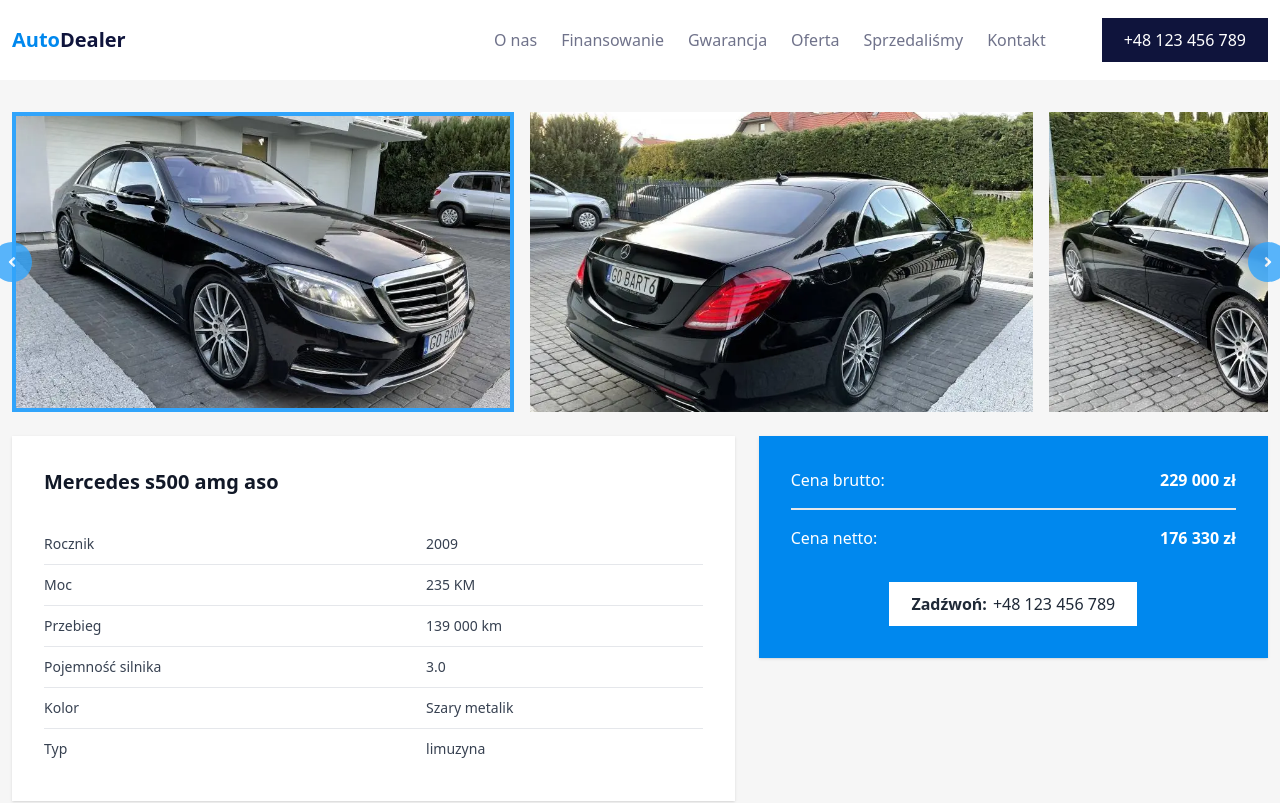
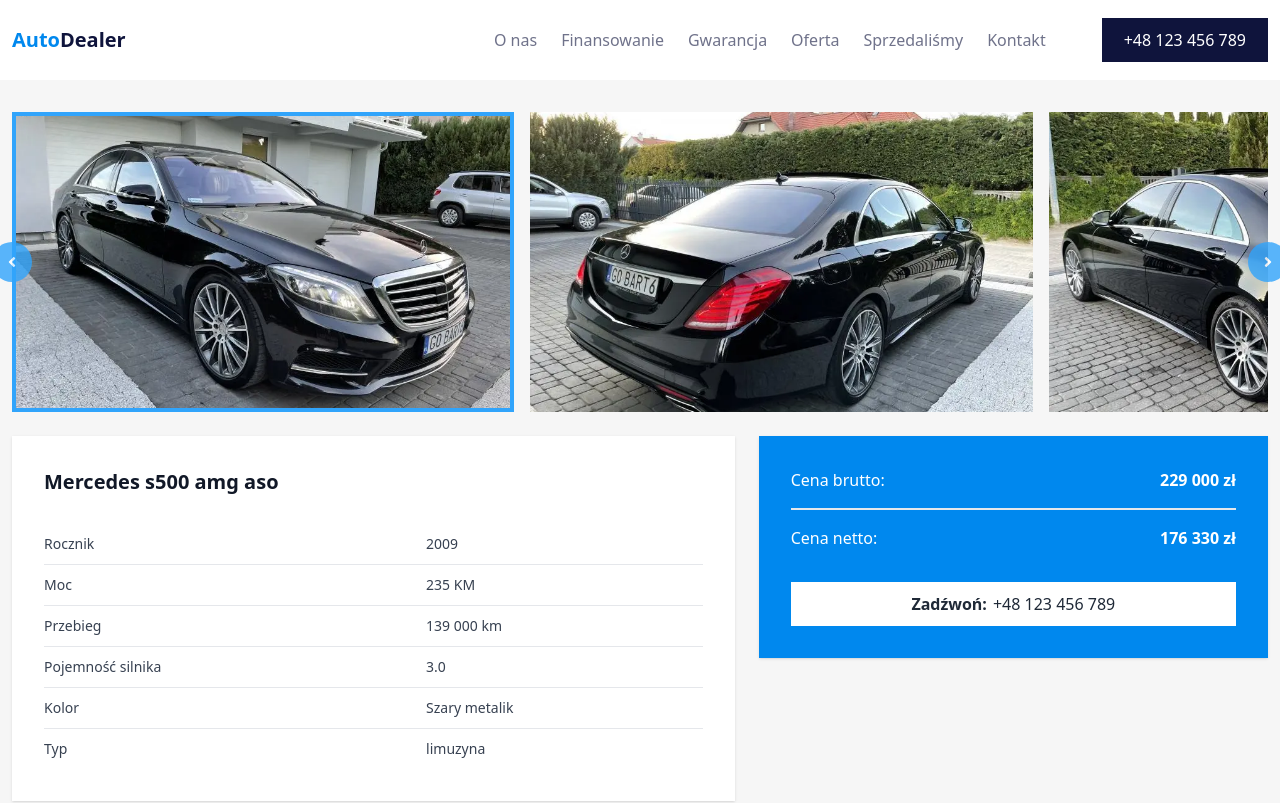
Before and after one commit to grzegorzpokorski/autodealer, a Next.js app: page /oferta/0 in a window 1280 px wide. Shown: the top 803 px of the page. Built offline with nearby package versions, Linux system fonts and the light colour scheme.

Commit message:
feat: improve a11y of lightbox

```diff
--- a/src/components/molecules/Slider/useSlider.ts
+++ b/src/components/molecules/Slider/useSlider.ts
@@ -84,11 +84,13 @@
     e.preventDefault();
     setIsLightboxOpen(true);
     document.body.classList.add("overflow-hidden");
+    document.body.querySelector("#page-root")?.setAttribute("inert", "true");
   }, []);
 
   const closeLightbox = useCallback(() => {
     setIsLightboxOpen(false);
     document.body.classList.remove("overflow-hidden");
+    document.body.querySelector("#page-root")?.removeAttribute("inert");
   }, []);
 
   useOnKeydown(
--- a/src/components/organisms/Layout/Layout.tsx
+++ b/src/components/organisms/Layout/Layout.tsx
@@ -4,10 +4,10 @@
 import { Navbar } from "@/components/molecules/Navbar/Navbar";
 
 export const Layout = ({ children }: { readonly children: ReactNode }) => (
-  <>
+  <div id="page-root">
     <SkipLink />
     <Navbar />
     {children}
     <Footer />
-  </>
+  </div>
 );
--- a/src/components/templates/SinglePage/SinglePage.tsx
+++ b/src/components/templates/SinglePage/SinglePage.tsx
@@ -148,7 +148,7 @@
                     </p>
                   )}
                 </div>
-                <div className="flex flex-row flex-wrap flex-wrap justify-center gap-2">
+                <div className="flex flex-col flex-wrap flex-wrap justify-center gap-2">
                   <Link href="tel:+48123456789" buttonStyle="white">
                     <span className="font-bold">Zadźwoń:</span>+48 123 456 789
                   </Link>
```
